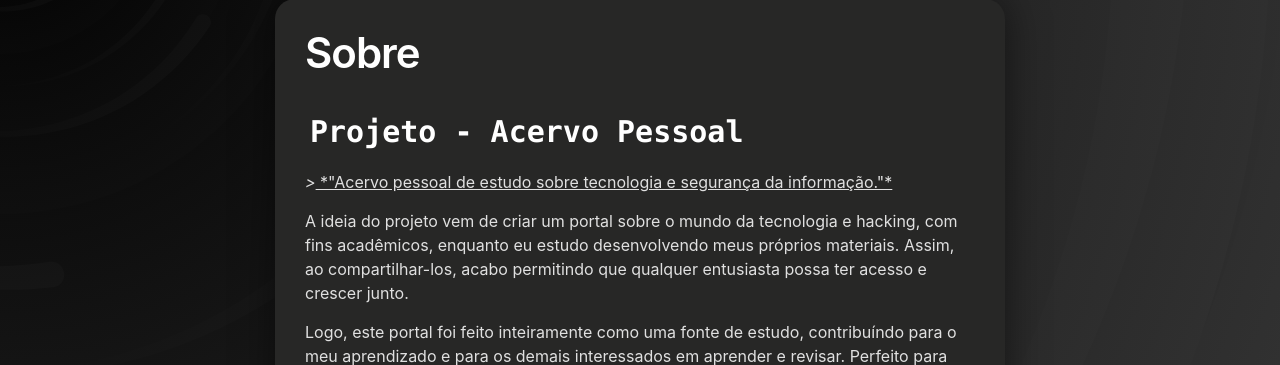
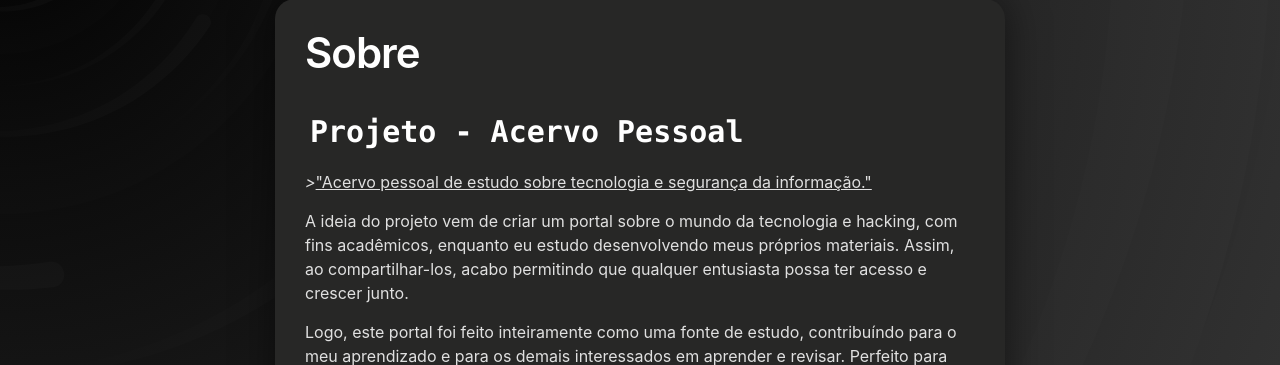
Before and after one commit to matheuslaidler/WayOfSec-Welcome-Theme, a Jekyll site: the page built from about.md, in a window 1280 px wide. Shown: the part 106-471 px from the top of the page. Built offline with Jekyll 4.4.1, drawn with Linux system fonts in a browser that asks for light colours.

```diff
--- a/about.md
+++ b/about.md
@@ -5,7 +5,7 @@ layout: page
 
 ## **`Projeto - Acervo Pessoal`**
 
- *>*<u> *"Acervo pessoal de estudo sobre tecnologia e segurança da informação."*</u>
+ *>*<u>"Acervo pessoal de estudo sobre tecnologia e segurança da informação."</u>
 
  A ideia do projeto vem de criar um portal sobre o mundo da  tecnologia e hacking, com fins acadêmicos, enquanto eu estudo desenvolvendo meus próprios materiais. Assim, ao compartilhar-los, acabo permitindo que qualquer entusiasta possa ter acesso e crescer junto.
 
```
